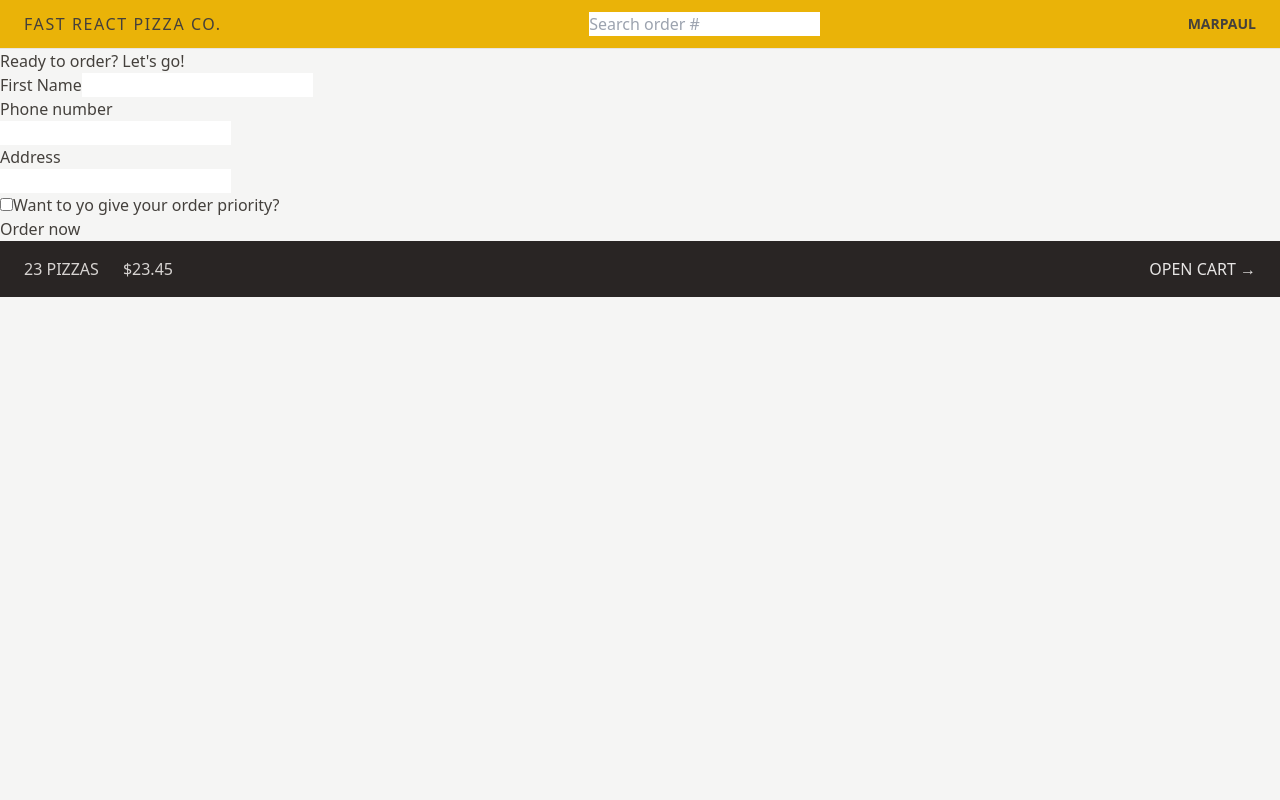
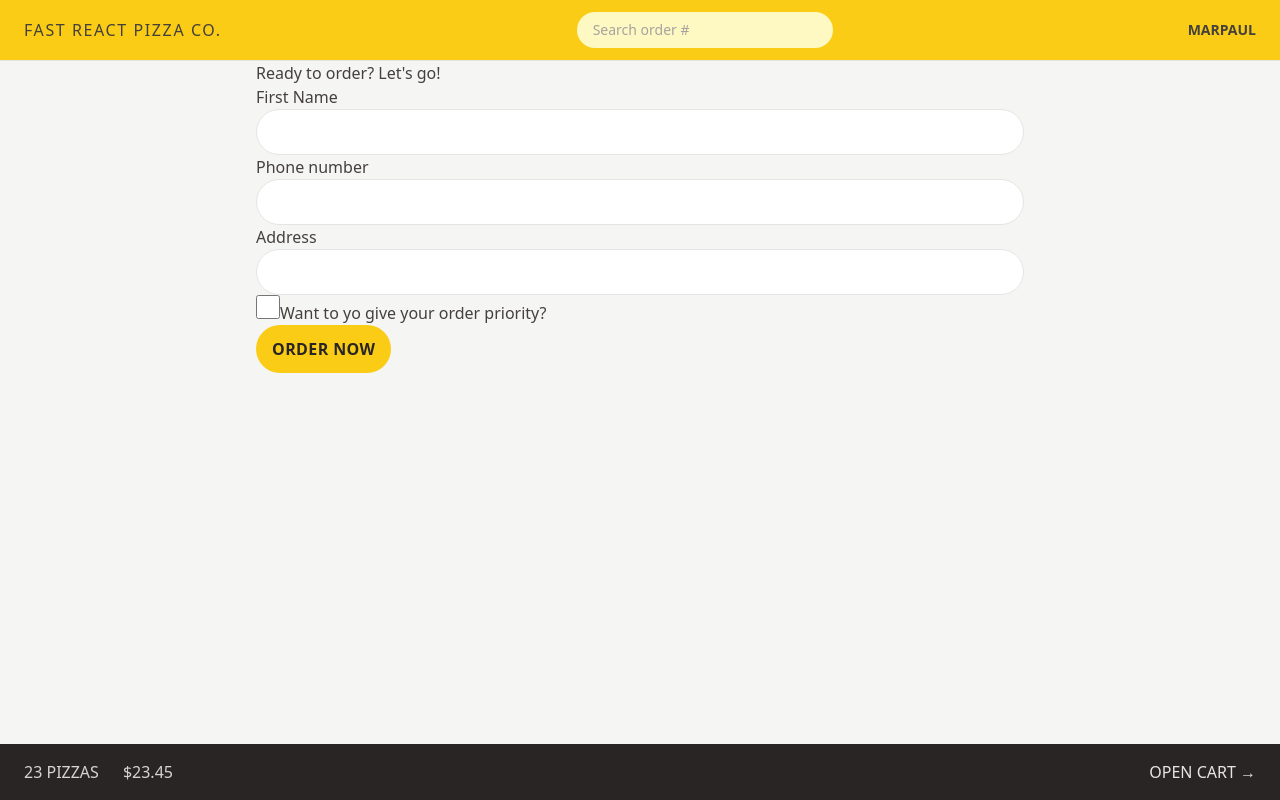
Before and after one commit to marpaul14/Fast-React-Pizza, a React (Vite) app: page /order/new in a window 1280 px wide. Built offline with nearby package versions, Linux system fonts and the light colour scheme.

Commit message:
tailwind inputs

```diff
--- a/src/features/cart/Cart.jsx
+++ b/src/features/cart/Cart.jsx
@@ -1,23 +1,23 @@
-import { Link } from 'react-router-dom';
+import { Link } from "react-router-dom";
 
 const fakeCart = [
   {
     pizzaId: 12,
-    name: 'Mediterranean',
+    name: "Mediterranean",
     quantity: 2,
     unitPrice: 16,
     totalPrice: 32,
   },
   {
     pizzaId: 6,
-    name: 'Vegetale',
+    name: "Vegetale",
     quantity: 1,
     unitPrice: 13,
     totalPrice: 13,
   },
   {
     pizzaId: 11,
-    name: 'Spinach and Mushroom',
+    name: "Spinach and Mushroom",
     quantity: 1,
     unitPrice: 15,
     totalPrice: 15,
@@ -29,7 +29,12 @@ function Cart() {
 
   return (
     <div>
-      <Link to="/menu">&larr; Back to menu</Link>
+      <Link
+        to="/menu"
+        className="text-sm text-blue-500 hover:text-blue-600 hover:underline"
+      >
+        &larr; Back to menu
+      </Link>
 
       <h2>Your cart, %NAME%</h2>
 
--- a/src/features/order/CreateOrder.jsx
+++ b/src/features/order/CreateOrder.jsx
@@ -4,7 +4,7 @@ import { createOrder } from "../../services/apiRestaurant";
 // https://uibakery.io/regex-library/phone-number
 const isValidPhone = (str) =>
   /^\+?\d{1,4}?[-.\s]?\(?\d{1,3}?\)?[-.\s]?\d{1,4}[-.\s]?\d{1,4}[-.\s]?\d{1,9}$/.test(
-    str
+    str,
   );
 
 const fakeCart = [
@@ -46,13 +46,13 @@ function CreateOrder() {
       <Form method="POST">
         <div>
           <label>First Name</label>
-          <input type="text" name="customer" required />
+          <input className="input" type="text" name="customer" required />
         </div>
 
         <div>
           <label>Phone number</label>
           <div>
-            <input type="tel" name="phone" required />
+            <input className="input" type="tel" name="phone" required />
           </div>
           {formErrors?.phone && <p>{formErrors.phone}</p>}
         </div>
@@ -60,12 +60,16 @@ function CreateOrder() {
         <div>
           <label>Address</label>
           <div>
-            <input type="text" name="address" required />
+            <input className="input" type="text" name="address" required />
           </div>
         </div>
 
         <div>
           <input
+            className="h-6 w-6 accent-yellow-400 focus:outline-none
+            focus:ring
+            focus:ring-yellow-400
+            focus:ring-offset-2"
             type="checkbox"
             name="priority"
             id="priority"
@@ -77,7 +81,15 @@ function CreateOrder() {
 
         <div>
           <input type="hidden" name="cart" value={JSON.stringify(cart)} />
-          <button disabled={isSubmitting}>
+          <button
+            disabled={isSubmitting}
+            className="inline-block rounded-full bg-yellow-400 px-4 py-3
+           font-semibold uppercase tracking-wide
+         text-stone-800 transition-colors duration-300
+         hover:bg-yellow-300 focus:bg-yellow-300
+           focus:outline-none focus:ring focus:ring-yellow-300
+           focus:ring-offset-2 disabled:cursor-not-allowed"
+          >
             {isSubmitting ? "Placing order..." : "Order now"}
           </button>
         </div>
@@ -106,9 +118,10 @@ export async function action({ request }) {
   if (Object.keys(errors).length > 0) return errors;
 
   //if everything is okay, create new order and redirect
-  const newOrder = await createOrder(order);
+  // const newOrder = await createOrder(order);
 
-  return redirect(`/order/${newOrder.id}`);
+  // return redirect(`/order/${newOrder.id}`);
+  return null;
 }
 
 export default CreateOrder;
--- a/src/features/order/SearchOrder.jsx
+++ b/src/features/order/SearchOrder.jsx
@@ -18,6 +18,10 @@ function SearchOrder() {
         placeholder="Search order #"
         value={query}
         onChange={(e) => setQuery(e.target.value)}
+        className="w-28 rounded-full bg-yellow-100 px-4 py-2 text-sm
+         transition-all duration-300 placeholder:text-stone-400 focus:outline-none
+         focus:ring focus:ring-yellow-500 focus:ring-opacity-50 sm:w-64
+          sm:focus:w-72"
       />
     </form>
   );
--- a/src/index.css
+++ b/src/index.css
@@ -2,41 +2,51 @@
 @tailwind components;
 @tailwind utilities;
 
-/* body {
-  font-family: system-ui, -apple-system, BlinkMacSystemFont, 'Segoe UI', Roboto,
-    Oxygen, Ubuntu, Cantarell, 'Open Sans', 'Helvetica Neue', sans-serif;
-  background-color: #f7f7f7;
-  color: #444;
+@layer components {
+  .input {
+    @apply w-full rounded-full border border-stone-200 px-4
+    py-2 text-sm transition-all duration-300
+    placeholder:text-stone-400 focus:outline-none focus:ring
+    focus:ring-yellow-400 md:px-6 md:py-3;
+  }
 }
-
-.layout {
-  display: grid;
-  grid-template-rows: auto 1fr auto;
-  gap: 32px;
-  height: 100dvh;
-} */
 
 /* https://dev.to/afif/i-made-100-css-loaders-for-your-next-project-4eje */
 .loader {
   width: 45px;
   aspect-ratio: 0.75;
   --c: no-repeat linear-gradient(#333 0 0);
-  background: var(--c) 0% 50%, var(--c) 50% 50%, var(--c) 100% 50%;
+  background:
+    var(--c) 0% 50%,
+    var(--c) 50% 50%,
+    var(--c) 100% 50%;
   background-size: 20% 50%;
   animation: loading 1s infinite linear;
 }
 
 @keyframes loading {
   20% {
-    background-position: 0% 0%, 50% 50%, 100% 50%;
+    background-position:
+      0% 0%,
+      50% 50%,
+      100% 50%;
   }
   40% {
-    background-position: 0% 100%, 50% 0%, 100% 50%;
+    background-position:
+      0% 100%,
+      50% 0%,
+      100% 50%;
   }
   60% {
-    background-position: 0% 50%, 50% 100%, 100% 0%;
+    background-position:
+      0% 50%,
+      50% 100%,
+      100% 0%;
   }
   80% {
-    background-position: 0% 50%, 50% 50%, 100% 100%;
+    background-position:
+      0% 50%,
+      50% 50%,
+      100% 100%;
   }
 }
--- a/src/ui/AppLayout.jsx
+++ b/src/ui/AppLayout.jsx
@@ -8,15 +8,15 @@ function AppLayout() {
   const isLoading = navigation.state === "loading";
 
   return (
-    <div className="layout">
+    <div className="grid h-screen grid-rows-[auto_1fr_auto]">
       {isLoading && <Loader />}
 
       <Header />
-
-      <main>
-        <Outlet />
-      </main>
-
+      <div className="overflow-scroll">
+        <main className="mx-auto  max-w-3xl">
+          <Outlet />
+        </main>
+      </div>
       <CartOverview />
     </div>
   );
--- a/src/ui/Header.jsx
+++ b/src/ui/Header.jsx
@@ -5,7 +5,7 @@ import Username from "../features/user/Username";
 function Header() {
   return (
     <div>
-      <header className="flex items-center justify-between border-b border-stone-200 bg-yellow-500 px-4 py-3 uppercase sm:px-6">
+      <header className="flex items-center justify-between border-b border-stone-200 bg-yellow-400 px-4 py-3 uppercase sm:px-6">
         <Link to="/" className="tracking-widest">
           Fast React Pizza Co.
         </Link>
```
